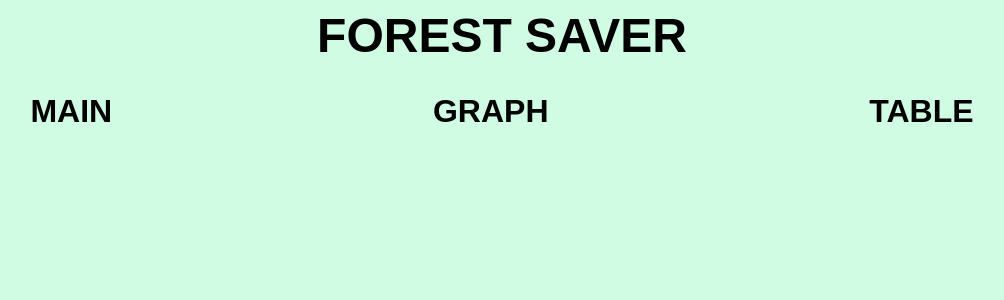
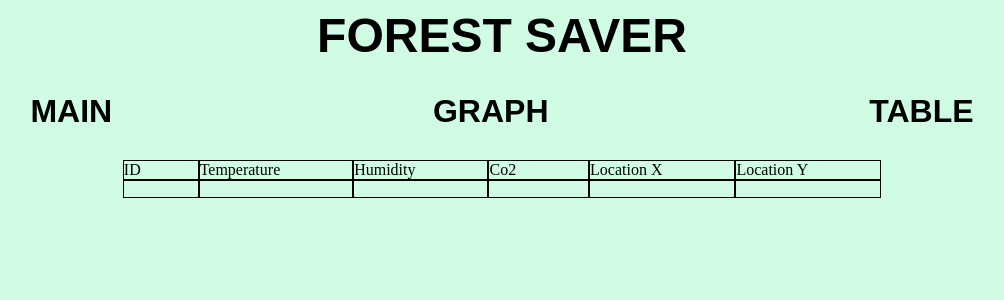
Before and after one commit to ELODollZ/IOT2-Projekt, a Flask app: template RPIStuff/templates/table.html in a window 1280 px wide. Shown: the top 300 px of the page, without its empty margins (138-1142 px from the left). Run offline with Flask 2, Linux system fonts and the light colour scheme; the template is opened without the code that fills it, so the values that code supplies are empty.

Commit message:
Update html ;)

```diff
--- a/RPIStuff/templates/Style.css
+++ b/RPIStuff/templates/Style.css
@@ -47,5 +47,24 @@ a:hover{
 p{
     text-align: justify;
 }
+
+
 /* Graph */
+.graph{
+    width: 60%;
+    height: 500px;
+    margin-left: auto;
+    margin-right: auto;
+    border: 2px solid black;
+}
 /* Table */
+.table{
+    display: grid;
+    grid-template-columns: 10% auto auto auto auto auto;
+    width: 60%;
+    margin-left: auto;
+    margin-right: auto;
+}
+.table_item{
+    border: 1px solid black;
+}
--- a/RPIStuff/templates/graph.html
+++ b/RPIStuff/templates/graph.html
@@ -11,7 +11,7 @@
     <h1>FOREST SAVER</h1>
     <nav>
         <div class="link">
-            <a href="mainPage.html">MAIN</a>
+            <a href="main.html">MAIN</a>
         </div>
         <div class="link">
             <a href="graph.html">GRAPH</a>
--- a/RPIStuff/templates/table.html
+++ b/RPIStuff/templates/table.html
@@ -11,7 +11,7 @@
     <h1>FOREST SAVER</h1>
     <nav>
         <div class="link">
-            <a href="mainPage.html">MAIN</a>
+            <a href="main.html">MAIN</a>
         </div>
         <div class="link">
             <a href="graph.html">GRAPH</a>
@@ -21,6 +21,18 @@
         </div>
     </nav>
         <div class="table">
+            <div class="table_item">ID</div>
+            <div class="table_item">Temperature</div>
+            <div class="table_item">Humidity</div>
+            <div class="table_item">Co2</div>
+            <div class="table_item">Location X</div>
+            <div class="table_item">Location Y</div>
+            <div class="table_item"><p id="id1"></p></div>
+            <div class="table_item"><p id="t1"></p></div>
+            <div class="table_item"><p id="h1"></p></div>
+            <div class="table_item"><p id="s1"></p></div>
+            <div class="table_item"><p id="x1"></p></div>
+            <div class="table_item"><p id="y1"></p></div>
 
         </div>
 </body>
```
Also changed, not shown: RPIStuff/templates/main.html (added, +29 -0 lines).
